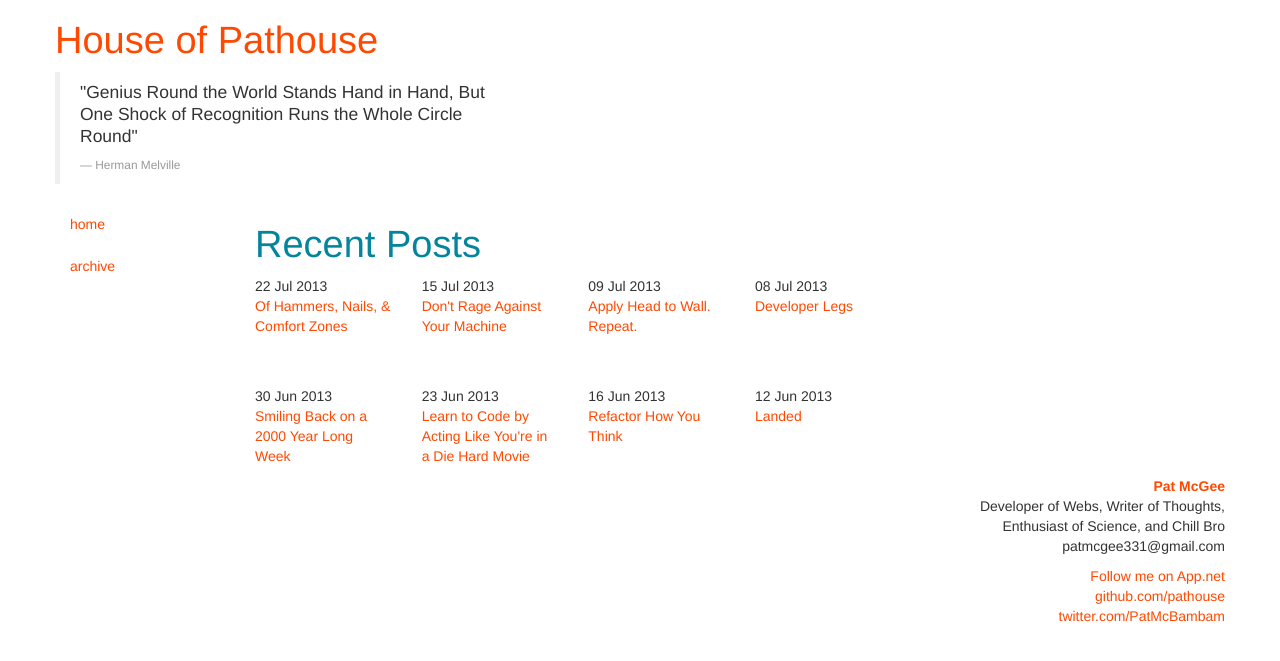
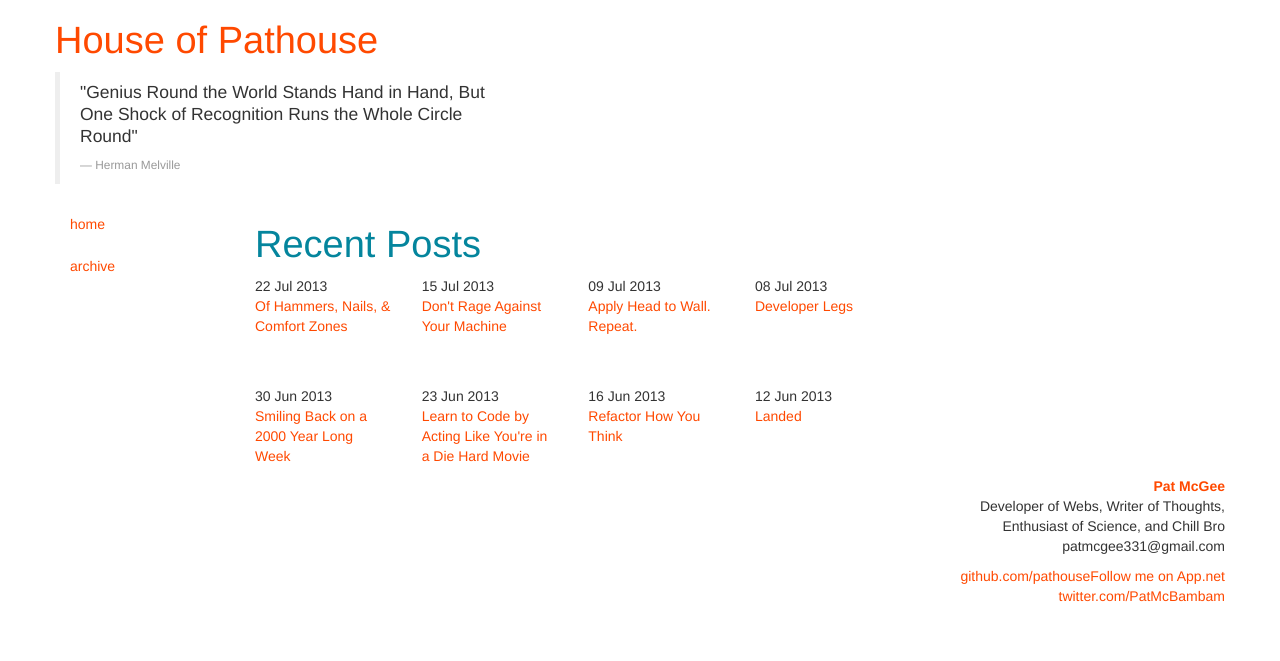
Before and after one commit to pathouse/pathouse.github.io, a Jekyll site: the page built from index.html, in a window 1280 px wide. Shown: the top 661 px of the page. Built offline with Jekyll 4.4.1, drawn with Linux system fonts in a browser that asks for light colours.

Commit message:
pull button right

```diff
--- a/_includes/common/appdotnet.html
+++ b/_includes/common/appdotnet.html
@@ -1 +1 @@
-<a href='https://alpha.app.net/pathouse' class='adn-button' target='_blank' data-type='follow' data-width='277' data-height='27' data-user-id='@pathouse' data-show-username='1' rel='me'>Follow me on App.net</a><script>(function(d,s,id){var js,fjs=d.getElementsByTagName(s)[0];if(!d.getElementById(id)){js=d.createElement(s);js.id=id;js.src='//d2zh9g63fcvyrq.cloudfront.net/adn.js';fjs.parentNode.insertBefore(js,fjs);}}(document, 'script', 'adn-button-js'));</script>
+<a href='https://alpha.app.net/pathouse' class='adn-button pull-right' target='_blank' data-type='follow' data-width='277' data-height='27' data-user-id='@pathouse' data-show-username='1' rel='me'>Follow me on App.net</a><script>(function(d,s,id){var js,fjs=d.getElementsByTagName(s)[0];if(!d.getElementById(id)){js=d.createElement(s);js.id=id;js.src='//d2zh9g63fcvyrq.cloudfront.net/adn.js';fjs.parentNode.insertBefore(js,fjs);}}(document, 'script', 'adn-button-js'));</script>
```
